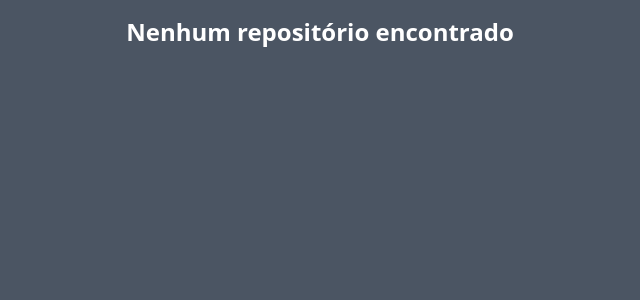
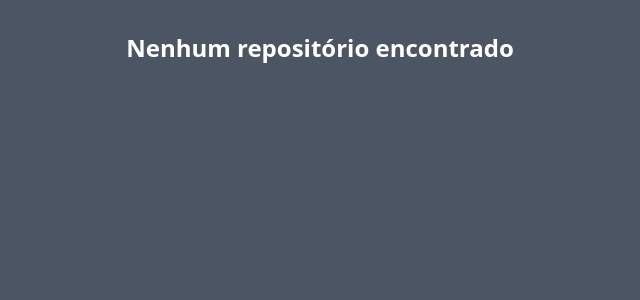
Before and after one commit to GabrielHeiwa/github-delete-many-repos, a Next.js app: page /ReposList in a window 1280 px wide. Shown: the top 300 px of the page, without its empty margins (320-960 px from the left). Built offline with nearby package versions, Linux system fonts and the light colour scheme.

Commit message:
AJUST: layout of repolist page

```diff
--- a/pages/ReposList/index.tsx
+++ b/pages/ReposList/index.tsx
@@ -22,7 +22,7 @@ const ReposList: React.FC = () => {
 
     return (
         <div id="page-repo-list" className="w-screen h-screen pb-4 grid md:grid-cols-2 grid-cols-1 overflow-auto bg-gray-600">
-            <header className="md:col-span-2 m-4">
+            <header className="md:col-span-2 m-4 p-4">
 
                 {
                     !repositories.length
@@ -38,6 +38,7 @@ const ReposList: React.FC = () => {
                     id={item.id}
                     url={item.html_url} />
             ))}
+
         </div>
     );
 };
```
